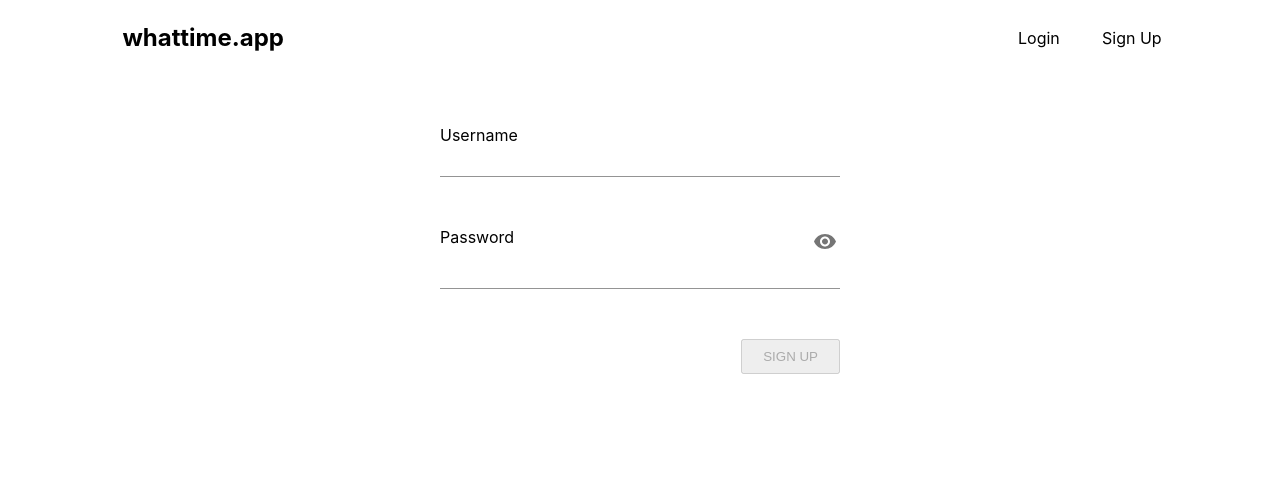
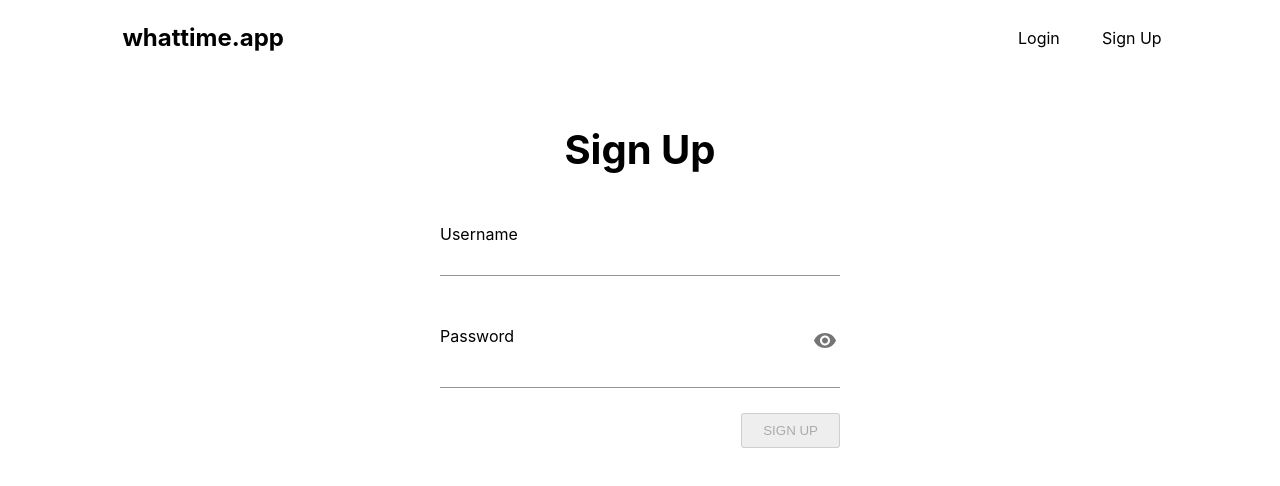
Before and after one commit to omerdemirkan/whattime, a React (Create React App) app in the folder front-end/: page /signup in a window 1280 px wide. Shown: the top 486 px of the page. Built offline with nearby package versions, Linux system fonts and the light colour scheme.

Commit message:
finish usernameIsUnique prompts in SignUp

```diff
--- a/front-end/src/containers/SignUp/SignUp.js
+++ b/front-end/src/containers/SignUp/SignUp.js
@@ -10,6 +10,7 @@ import {Input, IconButton} from '@material-ui/core';
 import CircularProgress from '@material-ui/core/CircularProgress';
 import VisibilityOffRoundedIcon from '@material-ui/icons/VisibilityOffRounded';
 import VisibilityRoundedIcon from '@material-ui/icons/VisibilityRounded';
+import CheckRoundedIcon from '@material-ui/icons/CheckRounded';
 
 import Button from '../../components/UI/Button/Button';
 
@@ -32,7 +33,6 @@ function SignUp(props) {
         .then(res => {
             console.log(usernameIsUnique);
             setUsernameIsUnique(res.data);
-
         })
         .catch(err => {
             console.log(err);
@@ -88,15 +88,26 @@ function SignUp(props) {
 
     let usernameMessage = null;
 
-    if (usernameIsUnique === false) {
-        usernameMessage = <span className={classes.UsernameErrorMessage}>username taken</span>
-    } else if (username === veryDebouncedUsername && username.length > 0 && username.length < 4) {
-        usernameMessage = <span className={classes.UsernameErrorMessage}>username too short</span>
-    } else if (usernameIsUnique === 'loading') {
-        usernameMessage = <CircularProgress size={20} className={classes.UsernameLoader}/>
+    switch(usernameIsUnique) {
+        case true:
+            usernameMessage = <CheckRoundedIcon className={classes.UsernameLoader}/>;
+            break;
+        case false:
+            usernameMessage = <span className={classes.UsernameMessage}>username taken</span>
+            break;
+        case 'unknown':
+            if (username === veryDebouncedUsername && username.length > 0 && username.length < 4) {
+                usernameMessage = <span className={classes.UsernameMessage}>username too short</span>
+            }
+            break;
+        case 'loading':
+            usernameMessage = <CircularProgress size={20} className={classes.UsernameLoader}/>
+            break;
     }
 
+
     return <div>
+        <h1 className={classes.Header}>Sign Up</h1>
         <form onSubmit={submitForm} className={classes.Form}>
             <div className={classes.InputGroup}>
                 <label>Username</label>
@@ -136,7 +147,7 @@ function SignUp(props) {
             disabled={usernameIsUnique !== true || password.length < 8}
             type='submit'
             buttonClasses='Medium Primary'
-            style={{float: 'right'}}
+            style={{position: 'absolute', bottom: '0', right: '0'}}
             >SIGN UP</Button>
         </form>
     </div>
--- a/front-end/src/containers/SignUp/SignUp.module.css
+++ b/front-end/src/containers/SignUp/SignUp.module.css
@@ -1,7 +1,15 @@
 .Form {
-    width: 50%;
+    width: 90%;
     max-width: 400px;
     margin: auto;
+    position: relative;
+    padding-bottom: 10px;
+}
+
+.Header {
+    text-align: center;
+    font-size: 2.5rem;
+    margin: 50px 0;
 }
 
 .InputGroup {
@@ -16,7 +24,7 @@
     float: right;
 }
 
-.UsernameErrorMessage {
+.UsernameMessage {
     color: red;
     float: right;
 }
```
